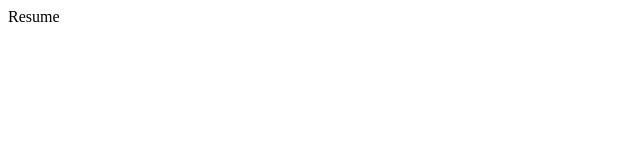
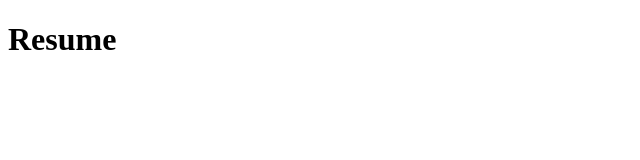
Before and after one commit to lyonsrt/Lyonsresume.github.io, a plain HTML site: page index.html in a window 1280 px wide. Shown: the whole page, without its empty margins (0-640 px from the left). Drawn offline with Linux system fonts and the light colour scheme.

Commit message:
Update index.html

```diff
--- a/index.html
+++ b/index.html
@@ -9,6 +9,6 @@
 
 	</head>
 	<body>
-		<hi>Resume</h1>
+		<h1>Resume</h1>
 	</body>
 	</html>
```
